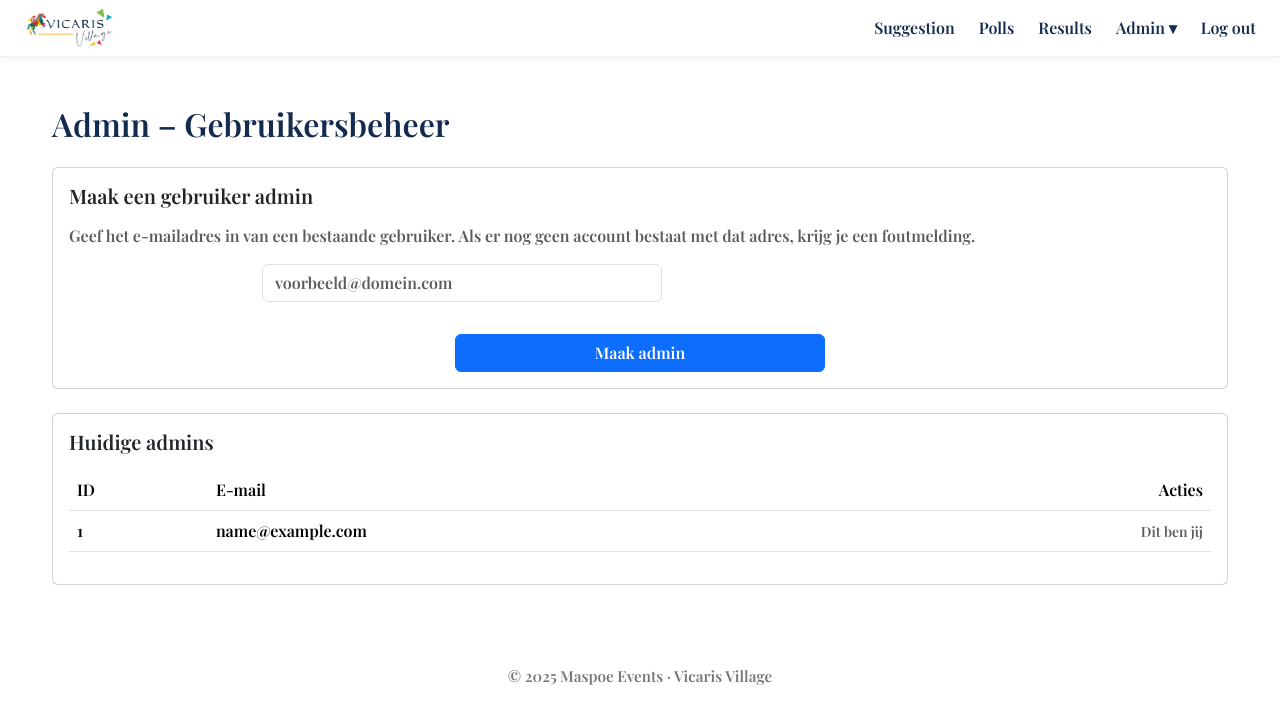
After one commit to A-D-DBS-application/web-application-2025-group-38, a Flask app: page /admin/users in a window 1280 px wide. The commit adds this page. Shown: the top 724 px of the page. Run offline with Flask 3, Linux system fonts and the light colour scheme; the visitor is signed in with stand-in values (Sample User, id 1); tables that the repository leaves empty hold one stand-in row (values such as "Sample post").

Commit message:
admin add

```diff
--- a/app/routes/admin.py
+++ b/app/routes/admin.py
@@ -1,16 +1,42 @@
 from datetime import date
+from functools import wraps
 
 from flask import Blueprint, flash, redirect, render_template, request, url_for
 from sqlalchemy import func
 
-from models import db, Artists, SuggestionFeedback, Genres, ArtistGenres, FestivalEdition
+from models import (
+    db,
+    Artists,
+    SuggestionFeedback,
+    Genres,
+    ArtistGenres,
+    FestivalEdition,
+    User,
+    Polloption,
+)
 from app.services.poll import get_or_create_active_poll
 from app.utils.session import get_session_user
 
 bp = Blueprint("admin", __name__)
 
 
+def require_admin(view_func):
+    """Decorator om te checken of de huidige gebruiker admin is."""
+    @wraps(view_func)
+    def wrapper(*args, **kwargs):
+        user = get_session_user()
+        if not user or not getattr(user, "is_admin", False):
+            flash("Je hebt geen toegang tot deze pagina.", "danger")
+            return redirect(url_for("core.home"))
+        return view_func(*args, **kwargs)
+    return wrapper
+
+
+# -------------------------------------------------------------------
+# Festival edities
+# -------------------------------------------------------------------
 @bp.get("/admin/seed-edition-2026")
+@require_admin
 def seed_edition_2026():
     existing = FestivalEdition.query.filter_by(Name="2026").first()
     if existing:
@@ -30,16 +56,22 @@ def seed_edition_2026():
     return redirect(url_for("admin.editions"))
 
 
+@bp.get("/editions")
+@require_admin
+def editions():
+    editions = FestivalEdition.query.order_by(FestivalEdition.Start_date.desc()).all()
+    return render_template("editions.html", editions=editions)
+
+
+# -------------------------------------------------------------------
+# Admin – globale resultaten + poll-instellingen
+# -------------------------------------------------------------------
 @bp.get("/admin/results")
+@require_admin
 def admin_results():
-    user = get_session_user()
-
-    if not user or not getattr(user, "is_admin", False):
-        flash("Je hebt geen toegang tot deze pagina.", "danger")
-        return redirect(url_for("core.home"))
-
     poll = get_or_create_active_poll()
 
+    # Top 10 meest gesuggereerde artiesten
     global_rows = (
         db.session.query(Artists.Artist_name, func.count())
         .join(SuggestionFeedback, SuggestionFeedback.artist_id == Artists.id)
@@ -48,9 +80,12 @@ def admin_results():
         .limit(10)
         .all()
     )
-    global_suggestions = [{"artist": artist, "count": count} for artist, count in global_rows]
+    global_suggestions = [
+        {"artist": artist, "count": count} for artist, count in global_rows
+    ]
 
-    global_genres = (
+    # Genres van alle suggesties
+    global_genres_rows = (
         db.session.query(Genres.name, func.count())
         .join(ArtistGenres, ArtistGenres.genre_id == Genres.id)
         .join(Artists, Artists.id == ArtistGenres.artist_id)
@@ -59,7 +94,9 @@ def admin_results():
         .order_by(func.count().desc())
         .all()
     )
-    global_genres = [{"genre": genre, "count": count} for genre, count in global_genres]
+    global_genres = [
+        {"genre": genre, "count": count} for genre, count in global_genres_rows
+    ]
 
     return render_template(
         "admin_results.html",
@@ -70,12 +107,8 @@ def admin_results():
 
 
 @bp.post("/admin/poll-settings")
+@require_admin
 def update_poll_settings():
-    user = get_session_user()
-    if not user or not getattr(user, "is_admin", False):
-        flash("Je hebt geen toegang tot deze pagina.", "danger")
-        return redirect(url_for("core.home"))
-
     poll = get_or_create_active_poll()
     poll.is_visible = bool(request.form.get("is_visible"))
     poll.show_results = bool(request.form.get("show_results"))
@@ -85,7 +118,126 @@ def update_poll_settings():
     return redirect(url_for("admin.admin_results"))
 
 
-@bp.get("/editions")
-def editions():
-    editions = FestivalEdition.query.order_by(FestivalEdition.Start_date.desc()).all()
-    return render_template("editions.html", editions=editions)
+# -------------------------------------------------------------------
+# Admin – gebruikers / admins
+# -------------------------------------------------------------------
+@bp.get("/admin/users")
+@require_admin
+def admin_users():
+    admins = User.query.filter_by(is_admin=True).order_by(User.email).all()
+    return render_template("admin_users.html", admins=admins)
+
+
+@bp.post("/admin/users/make_admin")
+@require_admin
+def make_admin():
+    email = (request.form.get("email") or "").strip()
+
+    if not email:
+        flash("Geef een e-mailadres in.", "warning")
+        return redirect(url_for("admin.admin_users"))
+
+    user = User.query.filter_by(email=email).first()
+
+    if not user:
+        flash("Er bestaat nog geen gebruiker met dit e-mailadres.", "danger")
+        return redirect(url_for("admin.admin_users"))
+
+    if user.is_admin:
+        flash("Deze gebruiker is al admin.", "info")
+        return redirect(url_for("admin.admin_users"))
+
+    user.is_admin = True
+    db.session.commit()
+    flash(f"{email} is nu admin.", "success")
+    return redirect(url_for("admin.admin_users"))
+
+
+@bp.post("/admin/users/<int:user_id>/remove_admin")
+@require_admin
+def remove_admin(user_id):
+    current = get_session_user()
+    user = db.session.get(User, user_id)
+
+    if not user:
+        flash("Gebruiker niet gevonden.", "danger")
+        return redirect(url_for("admin.admin_users"))
+
+    # Je mag jezelf niet demoten
+    if current.id == user.id:
+        flash("Je kan je eigen admin-rechten niet verwijderen.", "warning")
+        return redirect(url_for("admin.admin_users"))
+
+    if not user.is_admin:
+        flash("Deze gebruiker is geen admin.", "info")
+        return redirect(url_for("admin.admin_users"))
+
+    user.is_admin = False
+    db.session.commit()
+    flash(
+        f"Admin-rechten van {user.email or 'deze gebruiker'} zijn verwijderd.",
+        "success",
+    )
+    return redirect(url_for("admin.admin_users"))
+
+
+# -------------------------------------------------------------------
+# Admin – artiestenbeheer
+# -------------------------------------------------------------------
+@bp.get("/admin/artists")
+@require_admin
+def admin_artists():
+    artists = Artists.query.order_by(Artists.Artist_name).all()
+    return render_template("admin_artists.html", artists=artists)
+
+
+@bp.post("/admin/artists/add")
+@require_admin
+def admin_add_artist():
+    name = (request.form.get("artist_name") or "").strip()
+
+    if not name:
+        flash("Geef een artiestnaam in.", "warning")
+        return redirect(url_for("admin.admin_artists"))
+
+    existing = (
+        Artists.query
+        .filter(func.lower(Artists.Artist_name) == name.lower())
+        .first()
+    )
+    if existing:
+        flash("Deze artiest bestaat al.", "info")
+        return redirect(url_for("admin.admin_artists"))
+
+    artist = Artists(Artist_name=name)
+    db.session.add(artist)
+    db.session.commit()
+
+    flash(f"Artiest '{name}' is toegevoegd.", "success")
+    return redirect(url_for("admin.admin_artists"))
+
+
+@bp.post("/admin/artists/<int:artist_id>/delete")
+@require_admin
+def admin_delete_artist(artist_id):
+    artist = db.session.get(Artists, artist_id)
+    if not artist:
+        flash("Artiest niet gevonden.", "danger")
+        return redirect(url_for("admin.admin_artists"))
+
+    # check of de artiest nog gebruikt wordt
+    in_poll = Polloption.query.filter_by(artist_id=artist.id).first()
+    in_suggestions = SuggestionFeedback.query.filter_by(artist_id=artist.id).first()
+
+    if in_poll or in_suggestions:
+        flash(
+            "Je kan deze artiest niet verwijderen: "
+            "hij wordt nog gebruikt in polls of suggesties.",
+            "warning",
+        )
+        return redirect(url_for("admin.admin_artists"))
+
+    db.session.delete(artist)
+    db.session.commit()
+    flash("Artiest verwijderd.", "success")
+    return redirect(url_for("admin.admin_artists"))
--- a/app/static/style.css
+++ b/app/static/style.css
@@ -5,13 +5,18 @@
 
 /* ===== Kleuren & basis ===== */
 :root {
-  --vv-blue: #132B4F;      /* Primair blauw */
-  --vv-yellow: #EFBF2E;    /* Accentkleur */
-  --vv-bg: #F9F8F6;        /* Achtergrond */
-  --vv-text: #132B4F;      /* Tekstkleur */
+  --vv-blue: #132B4F;
+  /* Primair blauw */
+  --vv-yellow: #EFBF2E;
+  /* Accentkleur */
+  --vv-bg: #F9F8F6;
+  /* Achtergrond */
+  --vv-text: #132B4F;
+  /* Tekstkleur */
 }
 
-html, body {
+html,
+body {
   background: none;
   color: var(--vv-text);
   margin: 0;
@@ -44,6 +49,7 @@ html, body {
   display: flex;
   align-items: center;
 }
+
 .vv-brand h1 {
   font-size: 1.6rem;
   font-weight: bold;
@@ -51,6 +57,7 @@ html, body {
   color: var(--vv-blue);
   margin: 0;
 }
+
 .vv-brand h1 span {
   font-family: 'Satisfy', cursive;
   color: var(--vv-yellow);
@@ -62,12 +69,14 @@ html, body {
   display: flex;
   gap: 1.5rem;
 }
+
 .vv-nav a {
   text-decoration: none;
   color: var(--vv-blue);
   font-weight: 600;
   transition: color .2s ease;
 }
+
 .vv-nav a:hover {
   color: var(--vv-yellow);
 }
@@ -81,8 +90,10 @@ html, body {
 
 .hero {
   position: relative;
-  height: 100vh;          /* Volledige hoogte scherm */
-  width: 100vw;           /* Volledige breedte scherm */
+  height: 100vh;
+  /* Volledige hoogte scherm */
+  width: 100vw;
+  /* Volledige breedte scherm */
   margin: 0;
   display: flex;
   flex-direction: column;
@@ -134,6 +145,7 @@ html, body {
   transition: all 0.25s ease, transform 0.25s ease;
   text-decoration: none;
 }
+
 .cta:hover {
   background-color: var(--vv-yellow);
   color: var(--vv-blue);
@@ -162,7 +174,8 @@ form {
   gap: 1rem;
 }
 
-form input, form select {
+form input,
+form select {
   border-radius: 10px;
   border: 1px solid #ccc;
   padding: 0.8rem 1rem;
@@ -172,9 +185,10 @@ form input, form select {
   transition: all 0.25s ease;
 }
 
-form input:focus, form select:focus {
+form input:focus,
+form select:focus {
   border-color: var(--vv-yellow);
-  box-shadow: 0 0 6px rgba(239,191,46,0.4);
+  box-shadow: 0 0 6px rgba(239, 191, 46, 0.4);
   outline: none;
 }
 
@@ -187,6 +201,7 @@ form button {
   font-weight: 600;
   transition: all 0.25s ease;
 }
+
 form button:hover {
   background-color: var(--vv-yellow);
   color: var(--vv-blue);
@@ -199,9 +214,10 @@ form button:hover {
   border-radius: 12px;
   transition: transform 0.3s ease, box-shadow 0.3s ease;
 }
+
 .gallery img:hover {
   transform: scale(1.04);
-  box-shadow: 0 10px 25px rgba(0,0,0,0.15);
+  box-shadow: 0 10px 25px rgba(0, 0, 0, 0.15);
 }
 
 /* =======================================================
@@ -235,7 +251,7 @@ form button:hover {
   background: #fff;
   padding: 40px 50px;
   border-radius: 18px;
-    box-shadow: 0 8px 30px rgba(0,0,0,0.08);
+  box-shadow: 0 8px 30px rgba(0, 0, 0, 0.08);
   text-align: center;
 }
 
@@ -265,7 +281,8 @@ form button:hover {
 }
 
 .vv-poll-option:hover {
-    background: #f4f7fb;  /* lichtblauw */
+  background: #f4f7fb;
+  /* lichtblauw */
 }
 
 .vv-poll-option input[type="radio"] {
@@ -281,11 +298,11 @@ form button:hover {
   transition: all 0.25s ease;
 }
 
-.vv-poll-option input[type="radio"]:checked + .vv-radio {
+.vv-poll-option input[type="radio"]:checked+.vv-radio {
   border-color: var(--vv-yellow);
 }
 
-.vv-poll-option input[type="radio"]:checked + .vv-radio::after {
+.vv-poll-option input[type="radio"]:checked+.vv-radio::after {
   content: "";
   width: 12px;
   height: 12px;
@@ -312,6 +329,7 @@ form button:hover {
   color: var(--vv-blue);
   transform: translateY(-2px);
 }
+
 /* --- Poll Artist Grid --- */
 /* --- Poll Artist Grid --- */
 .artist-grid {
@@ -336,7 +354,7 @@ form button:hover {
 
 .artist-card:hover {
   transform: translateY(-6px);
-  box-shadow: 0 10px 25px rgba(0,0,0,0.15);
+  box-shadow: 0 10px 25px rgba(0, 0, 0, 0.15);
 }
 
 /* Verberg radio */
@@ -361,7 +379,7 @@ form button:hover {
 }
 
 /* GESELECTEERDE kaart — fix: gebruik ~ in plaats van + */
-.artist-card input[type="radio"]:checked ~ .artist-photo {
+.artist-card input[type="radio"]:checked~.artist-photo {
   border-color: var(--vv-blue);
   transform: scale(1.12);
 }
@@ -373,6 +391,7 @@ form button:hover {
   font-weight: 600;
   color: var(--vv-blue);
 }
+
 /* =======================================================
    🔐 LOGIN / REGISTER PAGE — Vicaris Village Style
    ======================================================= */
@@ -383,7 +402,7 @@ form button:hover {
   background: #fff;
   padding: 40px 50px;
   border-radius: 18px;
-    box-shadow: 0 8px 30px rgba(0,0,0,0.08);
+  box-shadow: 0 8px 30px rgba(0, 0, 0, 0.08);
   text-align: center;
 }
 
@@ -412,7 +431,7 @@ form button:hover {
 
 .vv-login-form input:focus {
   border-color: var(--vv-yellow);
-    box-shadow: 0 0 6px rgba(239,191,46,0.4);
+  box-shadow: 0 0 6px rgba(239, 191, 46, 0.4);
   outline: none;
 }
 
@@ -434,6 +453,7 @@ form button:hover {
   color: var(--vv-blue);
   transform: translateY(-2px);
 }
+
 .vv-login-page-bg {
   min-height: 100vh;
   width: 100%;
@@ -462,7 +482,7 @@ form button:hover {
   background: #fff;
   padding: 40px 50px;
   border-radius: 18px;
-    box-shadow: 0 8px 30px rgba(0,0,0,0.08);
+  box-shadow: 0 8px 30px rgba(0, 0, 0, 0.08);
   text-align: center;
 }
 
@@ -503,7 +523,7 @@ form button:hover {
 
 .vv-dropdown-input:focus {
   border-color: var(--vv-yellow);
-    box-shadow: 0 0 6px rgba(239,191,46,0.4);
+  box-shadow: 0 0 6px rgba(239, 191, 46, 0.4);
   outline: none;
 }
 
@@ -515,7 +535,7 @@ form button:hover {
   width: 100%;
   background: white;
   border-radius: 12px;
-    box-shadow: 0 10px 25px rgba(0,0,0,0.1);
+  box-shadow: 0 10px 25px rgba(0, 0, 0, 0.1);
   max-height: 250px;
   overflow-y: auto;
   display: none;
@@ -556,3 +576,106 @@ form button:hover {
   color: var(--vv-blue);
   transform: translateY(-2px);
 }
+
+
+/* =======================================================
+   🔔 FLASH / TOAST OVERLAY
+   ======================================================= */
+
+.vv-flash-container {
+  position: fixed;
+  top: 80px;
+  /* net onder de navbar */
+  left: 50%;
+  transform: translateX(-50%);
+  z-index: 2000;
+  /* boven de rest van de pagina */
+  width: min(600px, 90vw);
+  /* mooie max-breedte */
+  pointer-events: none;
+  /* laat klikken erachter toe */
+}
+
+.vv-flash-alert {
+  pointer-events: auto;
+  /* alert zelf blijft klikbaar */
+  box-shadow: 0 8px 20px rgba(0, 0, 0, 0.15);
+}
+
+
+/* =======================================================
+   🛠 ADMIN DROPDOWN IN NAVBAR
+   ======================================================= */
+
+.vv-nav {
+  display: flex;
+  gap: 1.5rem;
+  align-items: center;
+}
+
+.vv-nav a,
+.vv-nav span {
+  text-decoration: none;
+  color: var(--vv-blue);
+  font-weight: 600;
+  transition: color .2s ease;
+}
+
+.vv-nav a:hover {
+  color: var(--vv-yellow);
+}
+
+/* Container van label + menu */
+.vv-nav-dropdown {
+  position: relative;
+  display: inline-flex;
+  align-items: center;
+}
+
+/* Het label (button) dat je ziet in de navbar */
+.vv-nav-admin-label {
+  background: none;
+  border: none;
+  padding: 0;
+  margin: 0;
+  font: inherit;
+  font-weight: 600;
+  color: var(--vv-blue);
+  cursor: pointer;
+}
+
+/* Menu dat uitklapt */
+.vv-nav-dropdown-menu {
+  position: absolute;
+  top: 130%;
+  right: 0;
+  background: #fff;
+  border-radius: 10px;
+  box-shadow: 0 8px 20px rgba(0, 0, 0, 0.12);
+  padding: 0.5rem 0;
+  min-width: 180px;
+  display: none;
+  z-index: 1500;
+}
+
+/* Links in dropdown */
+.vv-nav-dropdown-menu a {
+  display: block;
+  padding: 0.4rem 1rem;
+  white-space: nowrap;
+  text-decoration: none;
+  color: var(--vv-blue);
+  font-weight: 500;
+}
+
+.vv-nav-dropdown-menu a:hover {
+  background: var(--vv-yellow);
+  color: #fff;
+}
+
+/* Toon menu als je met de muis binnen de hele container zit
+   (dus zowel over het label als over het menu zelf) */
+.vv-nav-dropdown:hover .vv-nav-dropdown-menu,
+.vv-nav-dropdown:focus-within .vv-nav-dropdown-menu {
+  display: block;
+}
--- /dev/null
+++ b/app/templates/admin_users.html
@@ -0,0 +1,73 @@
+{% extends "base.html" %}
+
+{% block content %}
+<div class="container py-5">
+    <h2 class="fw-bold mb-4">Admin – Gebruikersbeheer</h2>
+
+    <!-- Formulier: nieuwe admin toevoegen via e-mail -->
+    <div class="card mb-4">
+        <div class="card-body">
+            <h5 class="card-title mb-3">Maak een gebruiker admin</h5>
+            <p class="text-muted">
+                Geef het e-mailadres in van een bestaande gebruiker.
+                Als er nog geen account bestaat met dat adres, krijg je een foutmelding.
+            </p>
+
+            <form method="post" action="{{ url_for('admin.make_admin') }}" class="row g-3 align-items-center">
+                <div class="col-md-8">
+                    <input type="email" class="form-control" name="email" placeholder="voorbeeld@domein.com" required>
+                </div>
+                <div class="col-md-4">
+                    <button type="submit" class="btn btn-primary w-100">
+                        Maak admin
+                    </button>
+                </div>
+            </form>
+        </div>
+    </div>
+
+    <!-- Lijst van huidige admins -->
+    <div class="card">
+        <div class="card-body">
+            <h5 class="card-title mb-3">Huidige admins</h5>
+
+            {% if admins %}
+            <div class="table-responsive">
+                <table class="table align-middle">
+                    <thead>
+                        <tr>
+                            <th scope="col">ID</th>
+                            <th scope="col">E-mail</th>
+                            <th scope="col" class="text-end">Acties</th>
+                        </tr>
+                    </thead>
+                    <tbody>
+                        {% for u in admins %}
+                        <tr>
+                            <td>{{ u.id }}</td>
+                            <td>{{ u.email or "Geen e-mail" }}</td>
+                            <td class="text-end">
+                                {% if current_user and current_user.id != u.id %}
+                                <!-- Admin verwijderen (niet op jezelf) -->
+                                <form method="post" action="{{ url_for('admin.remove_admin', user_id=u.id) }}"
+                                    class="d-inline">
+                                    <button type="submit" class="btn btn-sm btn-outline-danger">
+                                        Verwijder admin
+                                    </button>
+                                </form>
+                                {% else %}
+                                <small class="text-muted">Dit ben jij</small>
+                                {% endif %}
+                            </td>
+                        </tr>
+                        {% endfor %}
+                    </tbody>
+                </table>
+            </div>
+            {% else %}
+            <p class="text-muted mb-0">Er zijn nog geen admins ingesteld.</p>
+            {% endif %}
+        </div>
+    </div>
+</div>
+{% endblock %}
--- a/app/templates/base.html
+++ b/app/templates/base.html
@@ -30,6 +30,7 @@
     <!-- Navigatie rechts -->
     <nav class="vv-nav">
       <a href="{{ url_for('suggestions.suggest') }}">Suggestion</a>
+
       {% if poll_visibility %}
       <a href="{{ url_for('poll.poll_detail') }}">Polls</a>
       {% else %}
@@ -42,9 +43,17 @@
       <span class="text-muted">Results (verborgen)</span>
       {% endif %}
 
-      {# Alleen tonen als ingelogde user admin is #}
       {% if current_user and current_user.is_admin %}
-      <a href="{{ url_for('admin.admin_results') }}">Admin results</a>
+      <div class="vv-nav-dropdown">
+        <button class="vv-nav-admin-label" type="button">
+          Admin ▾
+        </button>
+        <div class="vv-nav-dropdown-menu">
+          <a href="{{ url_for('admin.admin_results') }}">Admin results</a>
+          <a href="{{ url_for('admin.admin_artists') }}">Artists</a>
+          <a href="{{ url_for('admin.admin_users') }}">Users</a>
+        </div>
+      </div>
       {% endif %}
 
       {% if session.get('user_id') %}
@@ -55,21 +64,24 @@
     </nav>
 
 
+
+
   </header>
 
-  <!-- FLASH-MELDINGEN -->
-  <div class="container mt-3">
+  <!-- FLASH-MELDINGEN ALS OVERLAY -->
+  <div class="vv-flash-container">
     {% with messages = get_flashed_messages(with_categories=true) %}
     {% if messages %}
     {% for cat, msg in messages %}
-    <div class="alert alert-{{ cat }} alert-dismissible fade show" role="alert">
+    <div class="alert alert-{{ cat }} alert-dismissible fade show vv-flash-alert" role="alert">
       {{ msg }}
-      <button type="button" class="btn-close" data-bs-dismiss="alert"></button>
+      <button type="button" class="btn-close" data-bs-dismiss="alert" aria-label="Close"></button>
     </div>
     {% endfor %}
     {% endif %}
     {% endwith %}
   </div>
+
 
   <!-- PAGINA-INHOUD -->
   <main class="vv-main">
```
Also changed, not shown: app/routes/poll.py (+20 -5 lines), app/routes/suggestions.py (+27 -5 lines), app/templates/admin_artists.html (added, +62 -0 lines), app/templates/admin_poll_options.html (added, +79 -0 lines), app/templates/suggest.html (+21 -41 lines). Lines whose indentation alone changed are shown as unchanged.
